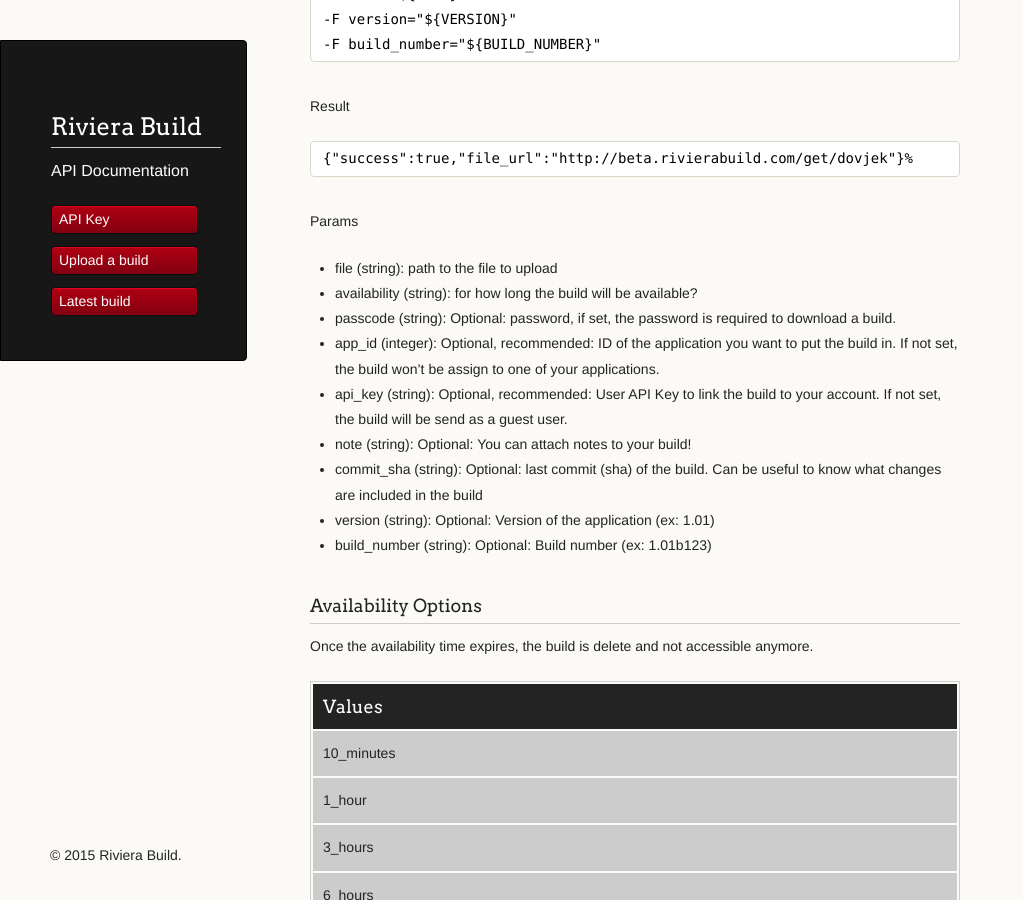
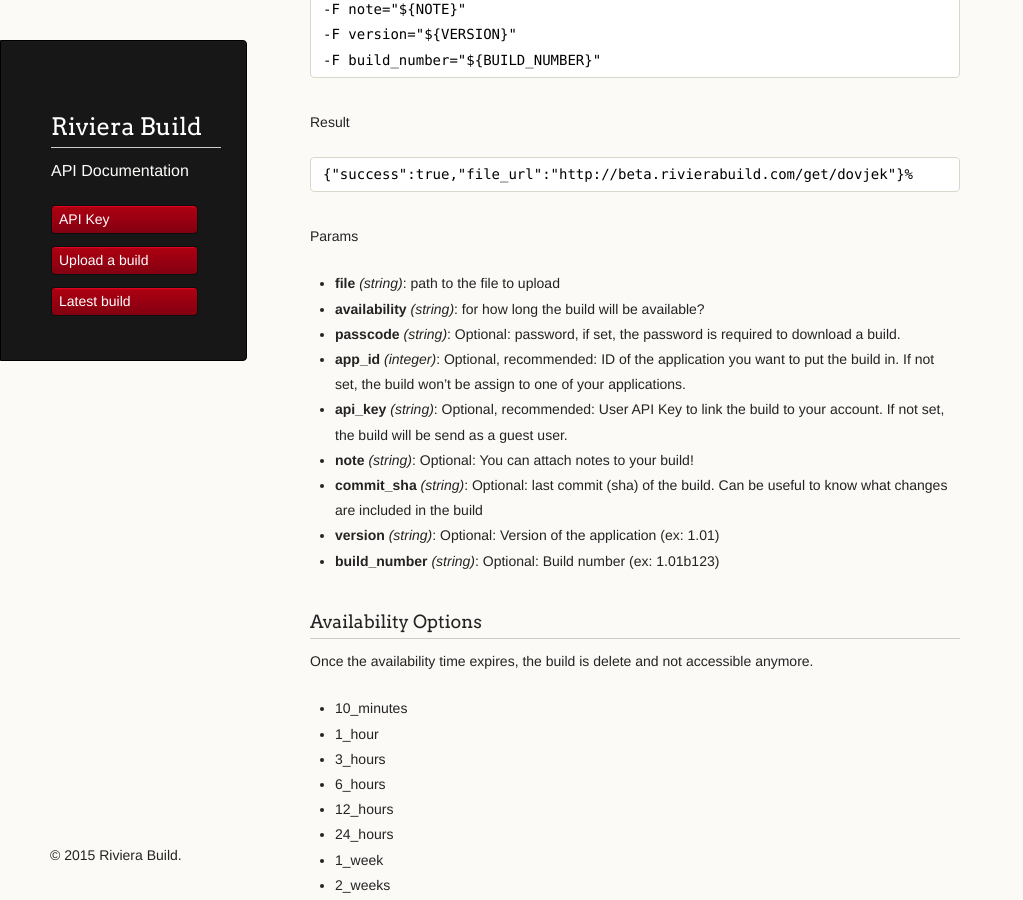
Before and after one commit to jayztemplier/RivieraBuild-API, a Jekyll site: the page built from index.md, in a window 1280 px wide and 900 px high, scrolled down 411 px. Shown: the whole window, without its empty margins (0-1023 px from the left). Built offline with Jekyll 4.4.1, drawn with Linux system fonts in a browser that asks for light colours; Markdown is read by kramdown in place of the engine named in the settings.

```diff
--- a/index.md
+++ b/index.md
@@ -2,11 +2,11 @@
 layout: index
 ---
 
-### API Key
+## API Key
 You can get an API key by signing in, then go to Settings. You'll see the API key, if not, click on "Generate new API key" to create a new one.
 
 
-### Upload a build
+## Upload a build
     curl "http://beta.rivierabuild.com/api/upload"
     -F file=@"${TMP_FILE_PATH}"
     -F availability="${AVAILABILITY}"
@@ -24,15 +24,15 @@ Result
 
 Params
 
-* file (string): path to the file to upload
-* availability (string): for how long the build will be available?
-* passcode (string): Optional: password, if set, the password is required to download a build.
-* app_id (integer): Optional, recommended: ID of the application you want to put the build in. If not set, the build won't be assign to one of your applications.
-* api_key (string):  Optional, recommended: User API Key to link the build to your account. If not set, the build will be send as a guest user.
-* note (string): Optional: You can attach notes to your build!
-* commit_sha (string): Optional: last commit (sha) of the build. Can be useful to know what changes are included in the build
-* version (string): Optional: Version of the application (ex: 1.01)
-* build_number (string):  Optional: Build number (ex: 1.01b123)
+* **file** *(string)*: path to the file to upload
+* **availability** *(string)*: for how long the build will be available?
+* **passcode** *(string)*: Optional: password, if set, the password is required to download a build.
+* **app_id** *(integer)*: Optional, recommended: ID of the application you want to put the build in. If not set, the build won't be assign to one of your applications.
+* **api_key** *(string)*:  Optional, recommended: User API Key to link the build to your account. If not set, the build will be send as a guest user.
+* **note** *(string)*: Optional: You can attach notes to your build!
+* **commit_sha** *(string)*: Optional: last commit (sha) of the build. Can be useful to know what changes are included in the build
+* **version** *(string)*: Optional: Version of the application (ex: 1.01)
+* **build_number** *(string)*:  Optional: Build number (ex: 1.01b123)
 
 
 
@@ -41,21 +41,19 @@ Params
 
 Once the availability time expires, the build is delete and not accessible anymore.
 
-| Values  |
-|---|
-| 10_minutes  |
-| 1_hour  |
-| 3_hours  |
-| 6_hours  |
-| 12_hours  |
-| 24_hours  |
-| 1_week  |
-| 2_weeks  |
-| 1_month  |
-| 2_months  |
+* 10_minutes
+* 1_hour
+* 3_hours
+* 6_hours
+* 12_hours
+* 24_hours
+* 1_week
+* 2_weeks
+* 1_month
+* 2_months
 
 
-### Get latest available build information
+## Get latest available build information
     curl "http://beta.rivierabuild.com/api/applications/:application_id/builds/latest"
 
 Result
```
